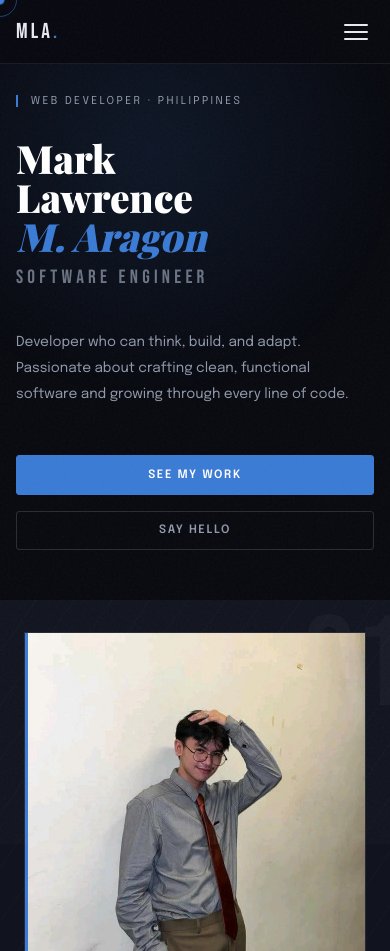
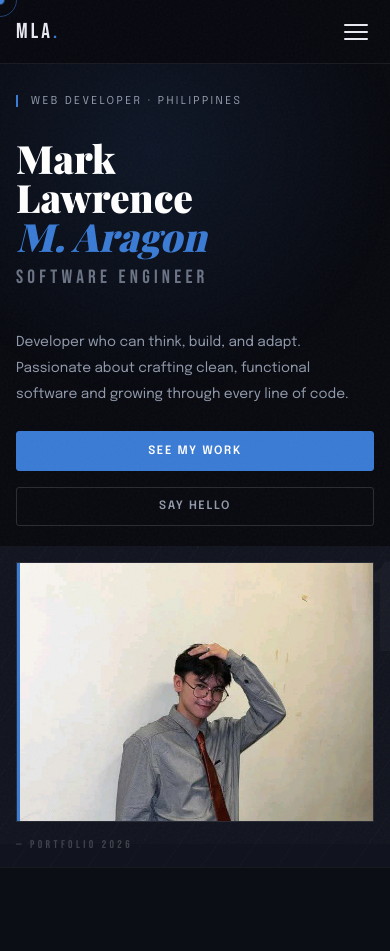
Before and after one commit to Dodskie101/my-portfolio-aragon, a plain HTML site: page index.html in a window 390 px wide. Shown: the top 951 px of the page. Drawn offline with nearby package versions, Linux system fonts and the light colour scheme; a web font is replaced by a local one.

Commit message:
Update style.css

```diff
--- a/style.css
+++ b/style.css
@@ -100,7 +100,6 @@ nav{
 .nav-hamburger.open span:nth-child(3){transform:translateY(-7px) rotate(-45deg)}
 
 section{min-height:100vh;padding:110px 3.5rem 80px;position:relative}
-
 #home{
   display:grid;grid-template-columns:1fr 1fr;
   align-items:stretch;padding:0;min-height:100vh;
@@ -430,12 +429,19 @@ footer{
   .nav-links a{font-size:.9rem}
   .nav-cta{text-align:center}
   section{padding:100px 1.5rem 60px}
-  #home{grid-template-columns:1fr}
-  .home-left{padding:110px 1.5rem 40px;border-right:none}
+  #home{display:flex;flex-direction:column}
+  .home-left{
+    padding:110px 1.5rem 20px;
+    border-right:none;
+    display:flex;flex-direction:column;
+    order:1;
+  }
+  .home-btns{order:3;margin-top:1.5rem}
   .home-right{
     display:flex;
-    padding:2rem 1.5rem;
+    padding:1.5rem;
     min-height:auto;
+    order:2;
   }
   .home-photo{max-height:320px;margin-top:0}
   .home-stats{display:none}
@@ -450,7 +456,9 @@ footer{
 @media(max-width:480px){
   nav{padding:0 1rem}
   section{padding:90px 1rem 50px}
-  .home-left{padding:95px 1rem 50px}
+  .home-left{padding:95px 1rem 20px}
+  .home-right{padding:1rem}
+  .home-photo{max-height:260px}
   .home-name{font-size:clamp(2rem,10vw,2.8rem)}
   .home-btns{flex-direction:column}
   .btn{width:100%;justify-content:center}
```
